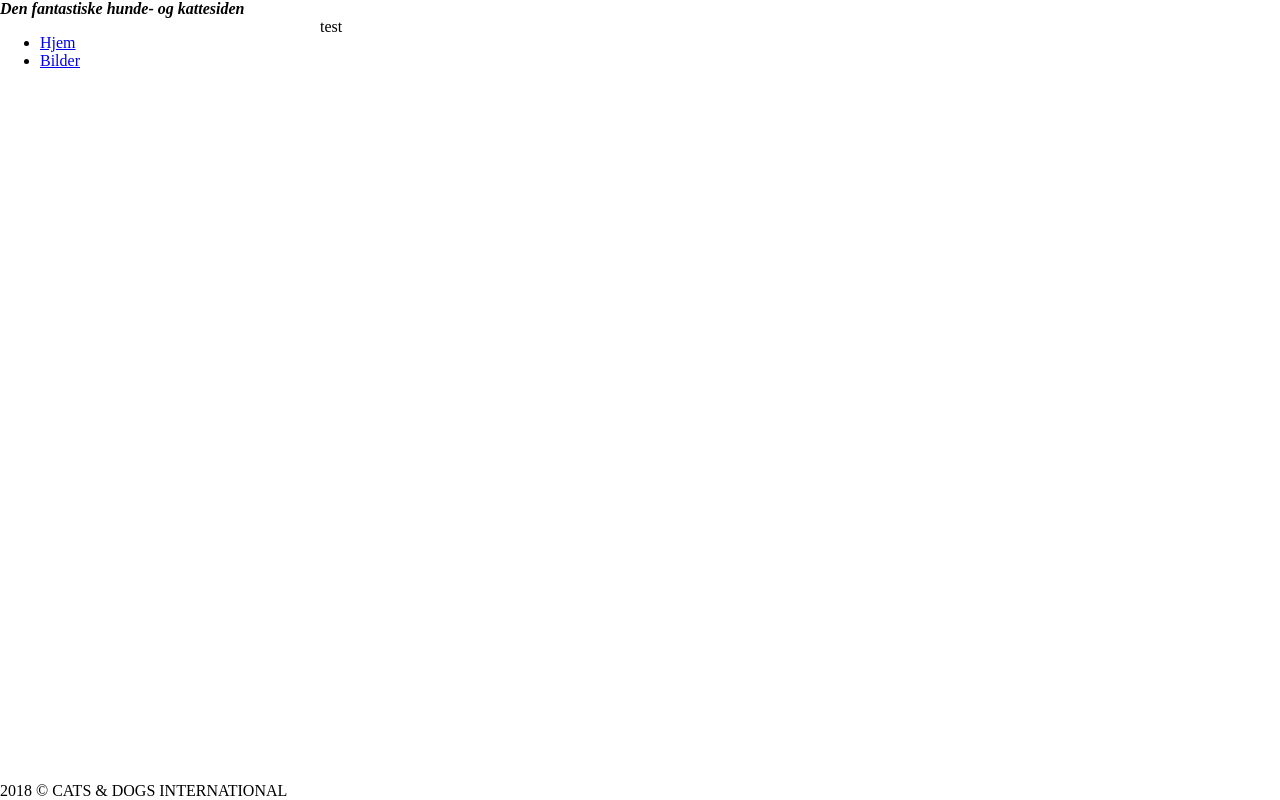
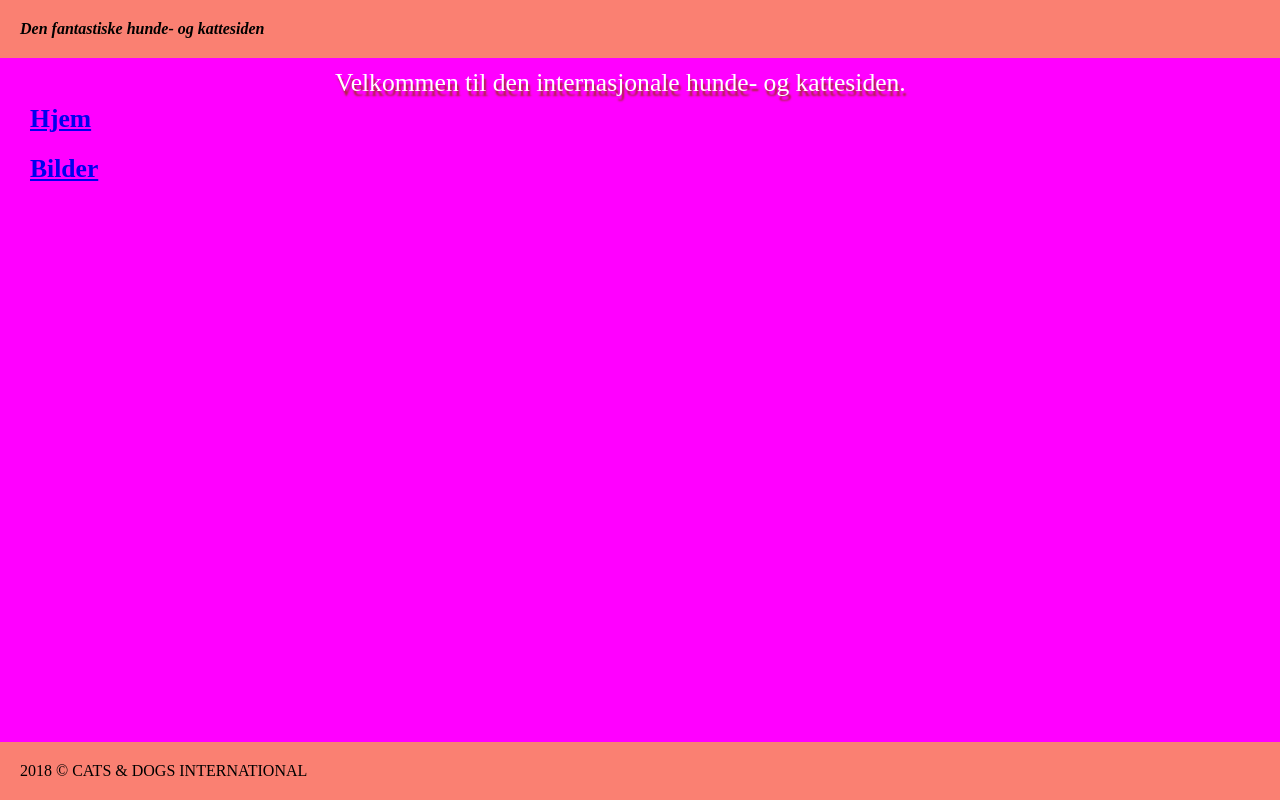
Before and after one commit to robbestad/webtek-dag2, a React app: page / in a window 1280 px wide. Built offline with nearby package versions, Linux system fonts and the light colour scheme.

Commit message:
Add pretty colors

```diff
--- a/src/sections/detail.jsx
+++ b/src/sections/detail.jsx
@@ -1,34 +1,34 @@
 import React from "react";
+
 const fetchImages = () => fetch("https://acandodogapi.azurewebsites.net/cats.json")
 const prefix = "https://acandodogapi.azurewebsites.net/";
 
 export default class Detail extends React.PureComponent {
-	constructor(props){
+	constructor(props) {
 		super(props);
-		this.state={id:props.id,image:{}}
+		this.state = {id: props.id, image: {}}
 	}
+
 	componentDidMount() {
 		fetchImages()
 		.then(data => data.json())
-		.then(images => images.filter(image=>image.id===this.state.id))
-		.then(image=>{
+		.then(images => images.filter(image => image.id === this.state.id))
+		.then(image => {
 			this.setState({
-				image:image[0]
+				image: image[0]
 			})
 		})
 	}
 
-	render(){
-		if(!this.state.image){
+	render() {
+		if (!this.state.image.imageUrl) {
 			return null;
 		}
-		return <React.Fragment>
-			<div className="image">
+		return <div className="image">
 			<img src={`${prefix}${this.state.image.imageUrl}`}/>
-			</div>
 			<div className="likes">
 				Likes: {this.state.image.numberOfLikes}
 			</div>
-		</React.Fragment>
+		</div>
 	}
 }
--- a/src/sections/home.jsx
+++ b/src/sections/home.jsx
@@ -1,5 +1,7 @@
 import React from "react";
 
 export default () => <section>
-	<div className="flex-wrapper" id="cards">test</div>
+	<div className="hero">
+		Velkommen til den internasjonale hunde- og kattesiden.
+	</div>
 </section>
--- a/src/sections/images.jsx
+++ b/src/sections/images.jsx
@@ -2,6 +2,7 @@ import React from "react";
 import {Link} from "@reach/router";
 
 const fetchImages = () => fetch("https://acandodogapi.azurewebsites.net/cats.json")
+// const fetchImages = () => fetch("https://dog.ceo/api/breed/hound/images")
 const prefix = "https://acandodogapi.azurewebsites.net/";
 
 const Thumbs = list => list.images.map((image, idx) =>
--- a/src/style/style.css
+++ b/src/style/style.css
@@ -2,3 +2,38 @@
     height:180px;
     width:180px;
 }
+
+header{
+    padding:20px;
+    background-color:salmon;
+}
+footer{
+    padding:20px;
+    background-color:salmon;
+}
+nav{
+    padding:10px;
+    background-color:fuchsia;
+}
+nav>ul{
+    padding:10px;
+    list-style:none;
+
+}
+nav>ul>li{
+    padding:10px;
+    color:white;
+    font-size:1.6em;
+    font-weight:bold;
+}
+section{
+    padding:10px 10px 0 15px;
+    background-color:fuchsia;
+    min-height:100%;
+    color:white;
+    font-size:1.6em;
+    text-shadow: 2px 5px 2px brown;
+}
+div.image{
+    background-color: cadetblue;
+}
```
